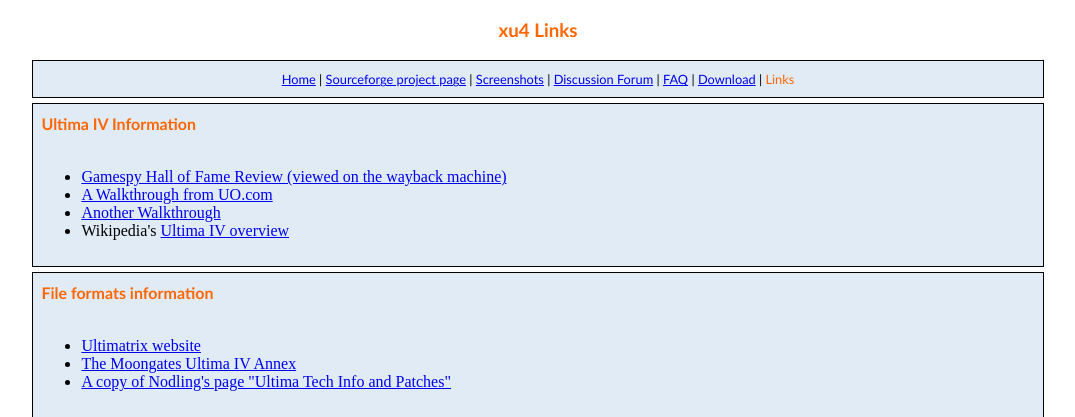
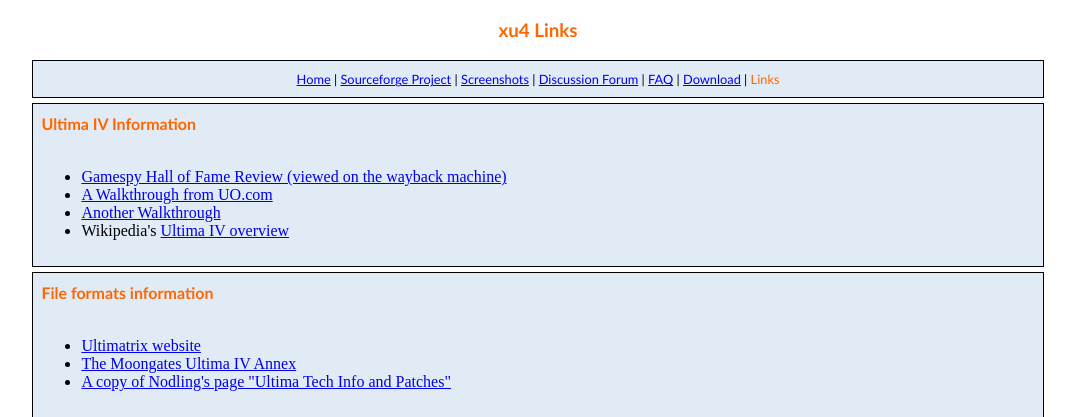
Before and after one commit to xu4-engine/web, a PHP site: page /links.html in a window 1280 px wide. Shown: the top 417 px of the page, without its empty margins (102-1177 px from the left). Run offline with PHP 8.4, Linux system fonts and the light colour scheme.

Commit message:
Update links to the Discussion forum and Sourceforge project.

```diff
--- a/download.php
+++ b/download.php
@@ -10,9 +10,9 @@
 <div class="title"><h3><span class="heading">xu4 Download</span></h3></div>
 <div class="menu">
   <span class="menuitem"><a accesskey="1" href="index.php">Home</a></span> |
-  <span class="menuitem"><a accesskey="2" href="http://sourceforge.net/projects/xu4">Sourceforge project page</a></span> |
+  <span class="menuitem"><a accesskey="2" href="https://sourceforge.net/projects/xu4">Sourceforge Project</a></span> |
   <span class="menuitem"><a accesskey="3" href="screenshots.html">Screenshots</a></span> |
-  <span class="menuitem"><a accesskey="4" href="http://sourceforge.net/apps/phpbb/xu4/">Discussion Forum</a></span> |
+  <span class="menuitem"><a accesskey="4" href="https://sourceforge.net/p/xu4/discussion/">Discussion Forum</a></span> |
   <span class="menuitem"><a accesskey="5" href="faq.html">FAQ</a></span> |
   <span class="selectedmenuitem">Download</span> |
   <span class="menuitem"><a accesskey="7" href="links.html">Links</a></span>
@@ -49,7 +49,7 @@
   <span class="heading">xu4 Releases</span><br />
   <p><i>The beta download is quite a bit older than the latest snapshot, and still contains a number of bugs that have since been fixed. <b>We suggest you download one of the Daily Snapshot Builds above.</b></i></p>
   <p>Downloads are hosted with SourceForge.net. If you have a supported system, you can download the appropriate binary distribution.  If you have another system, download the source and read the README file for build directions.</p>
-  <p>Please <a href="http://sourceforge.net/apps/phpbb/xu4/">let us know</a> if you successfully port xu4 to a new platform!</p>
+  <p>Please <a href="https://sourceforge.net/p/xu4/discussion/">let us know</a> if you successfully port xu4 to a new platform!</p>
   <ul>
     <li><a href="http://prdownloads.sourceforge.net/xu4/xu4-1.0beta3-win32.exe?download">xu4 1.0beta3 for Windows</a> <span class="details">(2005-10-03 02:57)</span> <span class="details">(1.1Mb, Windows .EXE, doesn't include ultima4.zip, download below)</span></li>
     <li><a href="http://prdownloads.sourceforge.net/xu4/xu4-1.0beta3-1.i386.rpm?download">xu4 1.0beta3 for Linux</a> <span class="details">(2005-10-03 02:57)</span> <span class="details">(2.4Mb, Fedora Core 4 RPM)</span></li>
--- a/faq.html
+++ b/faq.html
@@ -11,9 +11,9 @@
 <div class="title"><h3><span class="heading">xu4 - Ultima IV Recreated</span></h3></div>
 <div class="menu">
   <span class="menuitem"><a accesskey="1" href="index.php">Home</a></span> |
-  <span class="menuitem"><a accesskey="2" href="http://sourceforge.net/projects/xu4">Sourceforge project page</a></span> |
+  <span class="menuitem"><a accesskey="2" href="https://sourceforge.net/projects/xu4">Sourceforge Project</a></span> |
   <span class="menuitem"><a accesskey="3" href="screenshots.html">Screenshots</a></span> |
-  <span class="menuitem"><a accesskey="4" href="http://sourceforge.net/apps/phpbb/xu4/">Discussion Forum</a></span> |
+  <span class="menuitem"><a accesskey="4" href="https://sourceforge.net/p/xu4/discussion/">Discussion Forum</a></span> |
   <span class="selectedmenuitem">FAQ</span> |
   <span class="menuitem"><a accesskey="6" href="download.php">Download</a></span> |
   <span class="menuitem"><a accesskey="7" href="links.html">Links</a></span>
@@ -45,7 +45,7 @@
     </li>
     <li class="question"><b>Q:</b> Where can I report bugs in the game?</li>
     <li class="answer"><b>A:</b> You can report them <a href="http://sourceforge.net/tracker/?atid=417353&amp;group_id=36225&amp;func=browse">here</a> on the SourceForge project page.
-      You can also mention them in the <a href="http://sourceforge.net/apps/phpbb/xu4/">forum</a> if you'd like.</li>
+      You can also mention them in the <a href="https://sourceforge.net/p/xu4/discussion/">forum</a> if you'd like.</li>
     <li class="question"><b>Q:</b> What (if anything) do you guys plan to work on after the 1.0 release?</li>
     <li class="answer"><b>A:</b> Well, we're still figuring out the exact details, but mainly we're trying to make xu4 a game engine that will ultimately run Ultima 1 through 4 and possibly Ultima 5 as well. In this process, we're extrapolating different commonalities between the games into our engine.<br /><br />
 
--- a/index.php
+++ b/index.php
@@ -26,8 +26,10 @@
 <div class="title"><h3><span class="heading">xu4 - Ultima IV Recreated</span></h3></div>
 <div class="menu">
   <span class="selectedmenuitem">Home</span> |
-  <span class="menuitem"><a accesskey="2" href="http://sourceforge.net/projects/xu4">Sourceforge project page</a></span> |
+  <span class="menuitem"><a accesskey="2" href="https://sourceforge.net/projects/xu4">Sourceforge Project</a></span> |
   <span class="menuitem"><a accesskey="3" href="screenshots.html">Screenshots</a></span> |
+  <span class="menuitem"><a accesskey="4" href="https://sourceforge.net/p/xu4/di
+scussion/">Discussion Forum</a></span> |
   <span class="menuitem"><a accesskey="6" href="faq.html">FAQ</a></span> |
   <span class="menuitem"><a accesskey="7" href="download.php">Download</a></span> |
   <span class="menuitem"><a accesskey="8" href="links.html">Links</a></span>
--- a/links.html
+++ b/links.html
@@ -10,9 +10,9 @@
 <div class="title"><h3><span class="heading">xu4 Links</span></h3></div>
 <div class="menu">
   <span class="menuitem"><a accesskey="1" href="index.php">Home</a></span> |
-  <span class="menuitem"><a accesskey="2" href="http://sourceforge.net/projects/xu4">Sourceforge project page</a></span> |
+  <span class="menuitem"><a accesskey="2" href="https://sourceforge.net/projects/xu4">Sourceforge Project</a></span> |
   <span class="menuitem"><a accesskey="3" href="screenshots.html">Screenshots</a></span> |
-  <span class="menuitem"><a accesskey="4" href="http://sourceforge.net/apps/phpbb/xu4/">Discussion Forum</a></span> |
+  <span class="menuitem"><a accesskey="4" href="https://sourceforge.net/p/xu4/discussion/">Discussion Forum</a></span> |
   <span class="menuitem"><a accesskey="5" href="faq.html">FAQ</a></span> |
   <span class="menuitem"><a accesskey="6" href="download.php">Download</a></span> |
   <span class="selectedmenuitem">Links</span>
--- a/screenshots.html
+++ b/screenshots.html
@@ -10,9 +10,9 @@
 <div class="title"><h3><span class="heading">xu4 Screenshots</span></h3></div>
 <div class="menu">
   <span class="menuitem"><a accesskey="1" href="index.php">Home</a></span> |
-  <span class="menuitem"><a accesskey="2" href="http://sourceforge.net/projects/xu4">Sourceforge project page</a></span> |
+  <span class="menuitem"><a accesskey="2" href="https://sourceforge.net/projects/xu4">Sourceforge Project</a></span> |
   <span class="selectedmenuitem">Screenshots</span> |
-  <span class="menuitem"><a accesskey="4" href="http://sourceforge.net/apps/phpbb/xu4/">Discussion Forum</a></span> |
+  <span class="menuitem"><a accesskey="4" href="https://sourceforge.net/p/xu4/discussion/">Discussion Forum</a></span> |
   <span class="menuitem"><a accesskey="5" href="faq.html">FAQ</a></span> |
   <span class="menuitem"><a accesskey="6" href="download.php">Download</a></span> |
   <span class="menuitem"><a accesskey="7" href="links.html">Links</a></span>
--- a/webmaps/maps.html
+++ b/webmaps/maps.html
@@ -11,9 +11,9 @@
 <div class="title"><h3><span class="heading">Ultima IV Maps</span></h3></div>
 <div class="menu">
   <span class="menuitem"><a accesskey="1" href="../index.php">Home</a></span> |
-  <span class="menuitem"><a accesskey="2" href="http://sourceforge.net/projects/xu4">Sourceforge project page</a></span> |
+  <span class="menuitem"><a accesskey="2" href="https://sourceforge.net/projects/xu4">Sourceforge Project</a></span> |
   <span class="menuitem"><a accesskey="3" href="../screenshots.html">Screenshots</a></span> |
-  <span class="menuitem"><a accesskey="4" href="http://sourceforge.net/apps/phpbb/xu4/">Discussion Forum</a></span> |
+  <span class="menuitem"><a accesskey="4" href="https://sourceforge.net/p/xu4/discussion/">Discussion Forum</a></span> |
   <span class="menuitem"><a accesskey="5" href="../faq.html">FAQ</a></span> |
   <span class="menuitem"><a accesskey="6" href="../download.php">Download</a></span> |
   <span class="menuitem"><a accesskey="7" href="../links.html">Links</a></span>
```
